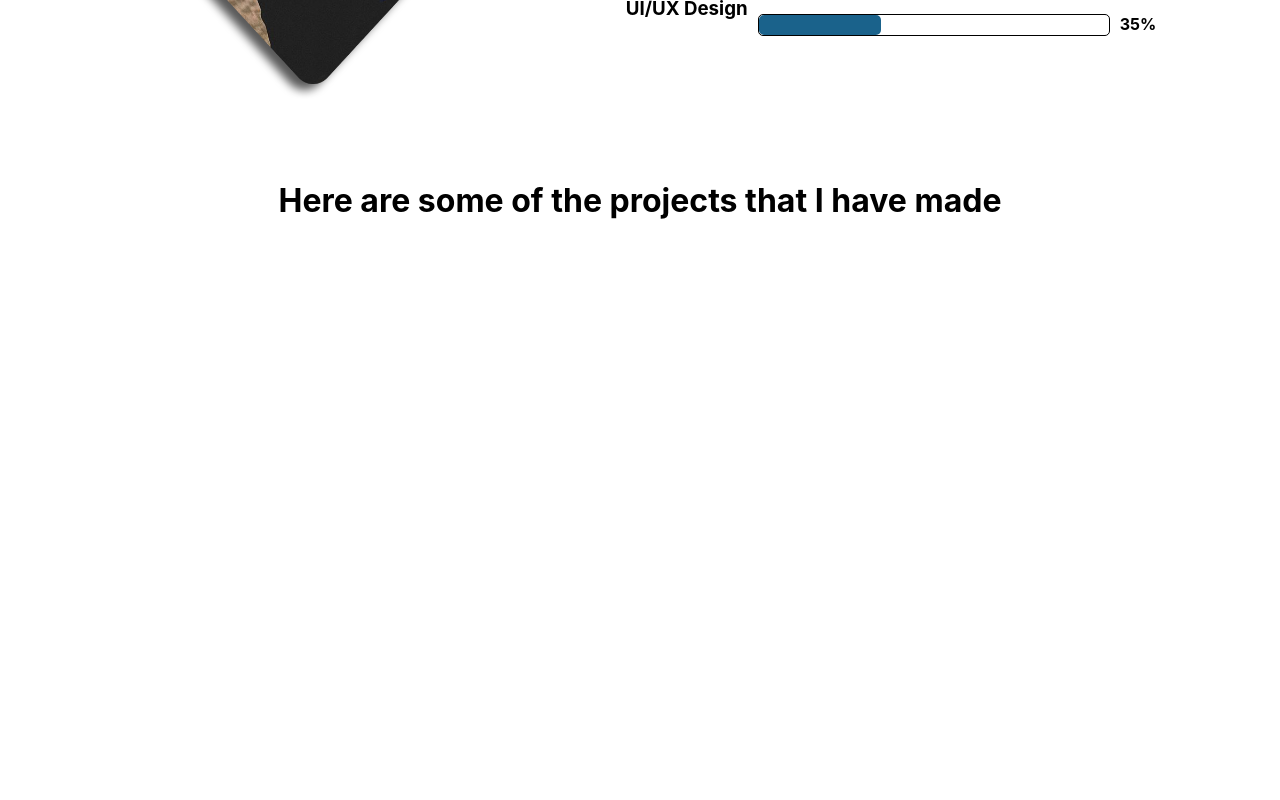
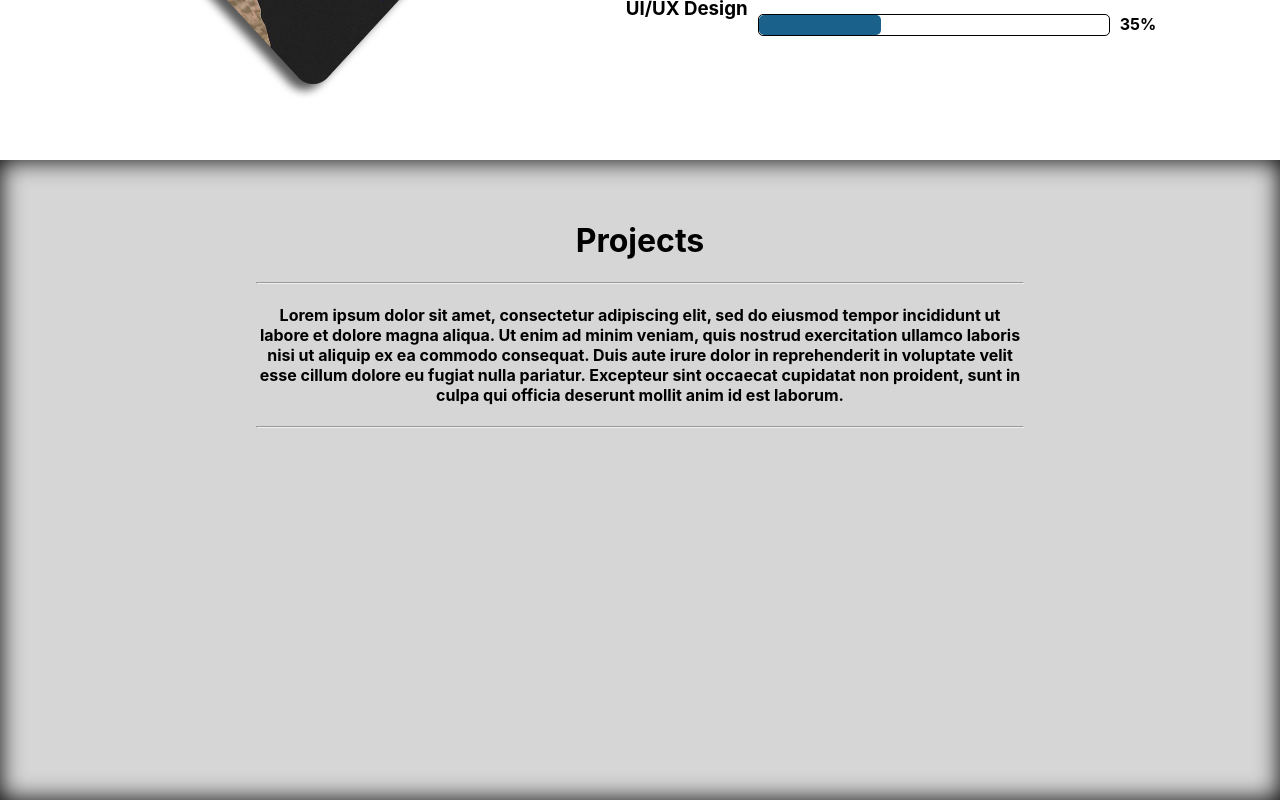
Before and after one commit to nexticodes/portfolio1, a React (Create React App) app in the folder client/: page / in a window 1280 px wide. Shown: the part 1440-2240 px from the top of the page. Before the commit the page ends 1682 px from the top, so only its background shows below. Built offline with nearby package versions, Linux system fonts and the light colour scheme.

Commit message:
Add lorem ipsum.

```diff
--- a/client/src/components/Projects/Projects.js
+++ b/client/src/components/Projects/Projects.js
@@ -17,9 +17,12 @@ const Projects = (props) => {
         }
     ]
     return (
-        <div ref={props.refProp} className='projects'>
-            <div className='projects__text'>
-                <h1>Here are some of the projects that I have made</h1>
+        <div ref={props.refProp} className='projects__container'>
+            <div className='projects__banner'>
+                <h1>Projects</h1>
+                <hr/>
+                <h4> Lorem ipsum dolor sit amet, consectetur adipiscing elit, sed do eiusmod tempor incididunt ut labore et dolore magna aliqua. Ut enim ad minim veniam, quis nostrud exercitation ullamco laboris nisi ut aliquip ex ea commodo consequat. Duis aute irure dolor in reprehenderit in voluptate velit esse cillum dolore eu fugiat nulla pariatur. Excepteur sint occaecat cupidatat non proident, sunt in culpa qui officia deserunt mollit anim id est laborum. </h4>
+                <hr/>
             </div>
             {projects.map((e,i) => <Card project={e}/>)}
         </div>
```
